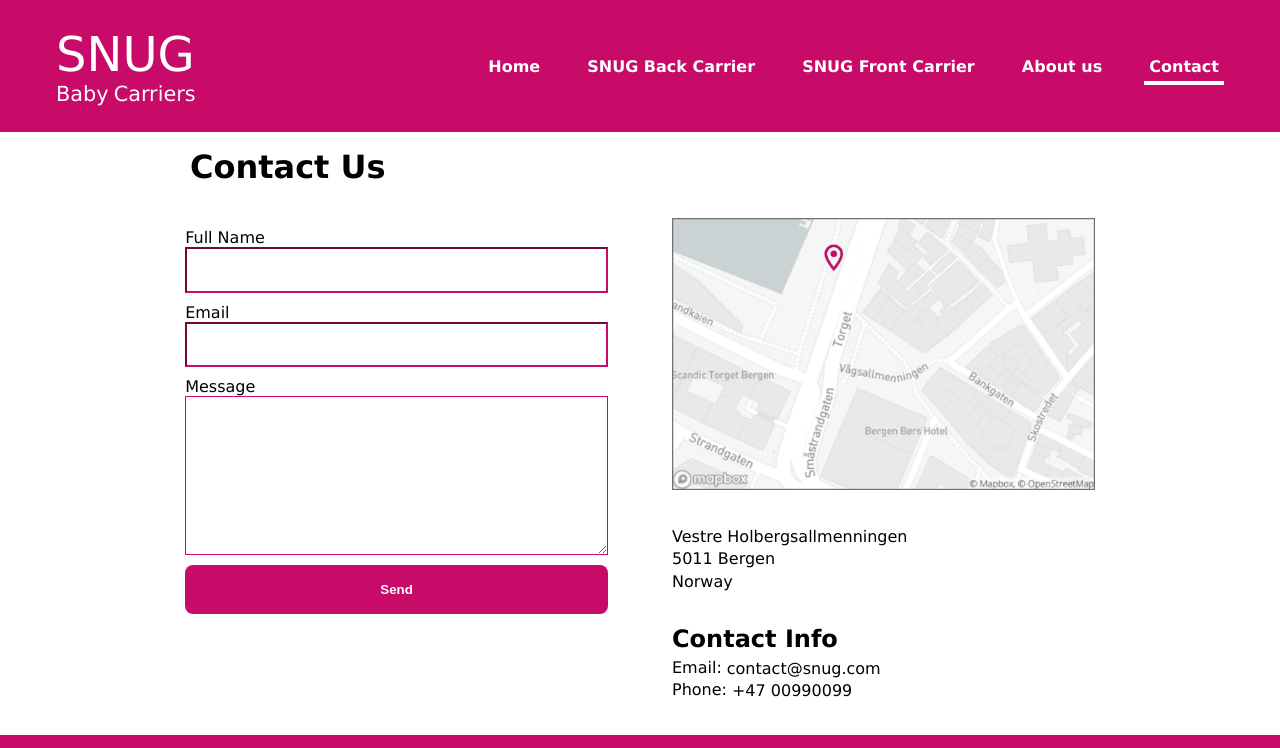
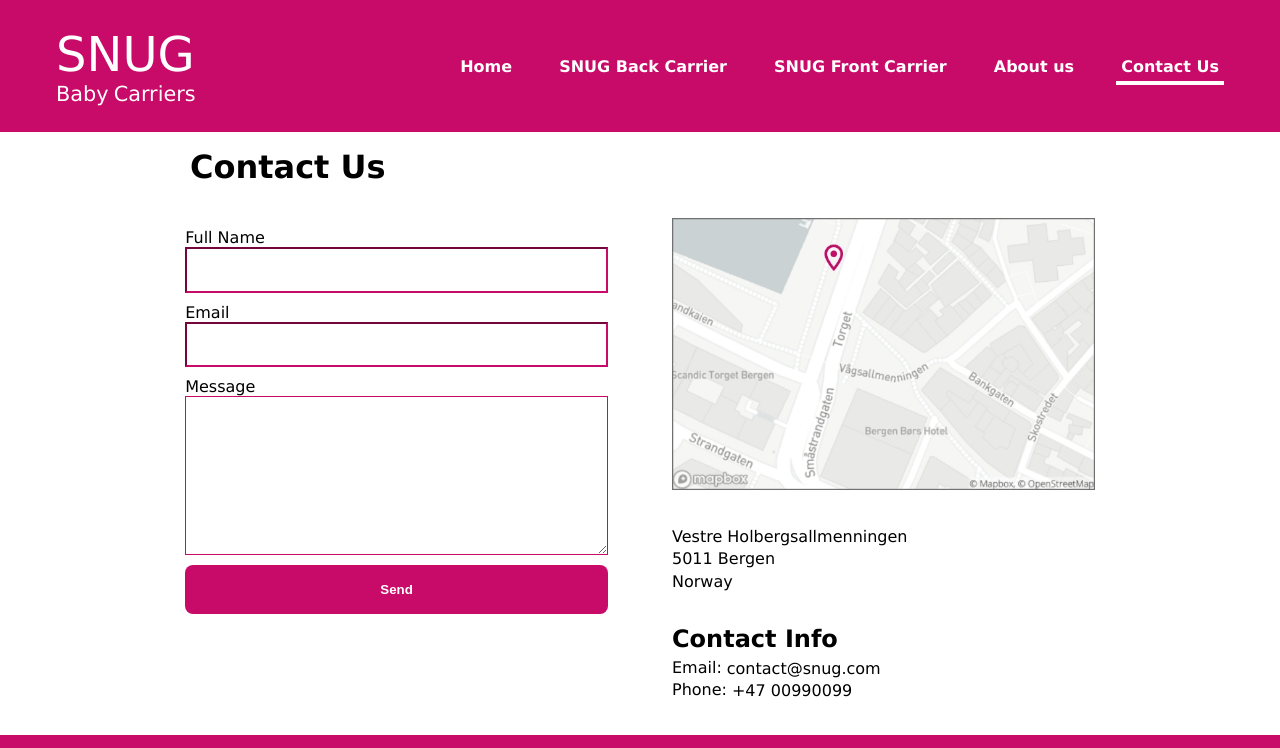
Before and after one commit to glennlarsen/Snug, a plain HTML site: page contact.html in a window 1280 px wide. Shown: the top 748 px of the page. Drawn offline with Linux system fonts and the light colour scheme.

Commit message:
Update contact.html

```diff
--- a/contact.html
+++ b/contact.html
@@ -52,7 +52,7 @@
               <a href="about.html">About us</a>
             </li>
             <li>
-              <a class="active" href="contact.html">Contact</a>
+              <a class="active" href="contact.html">Contact Us</a>
             </li>
           </ul>
         </nav>
```
